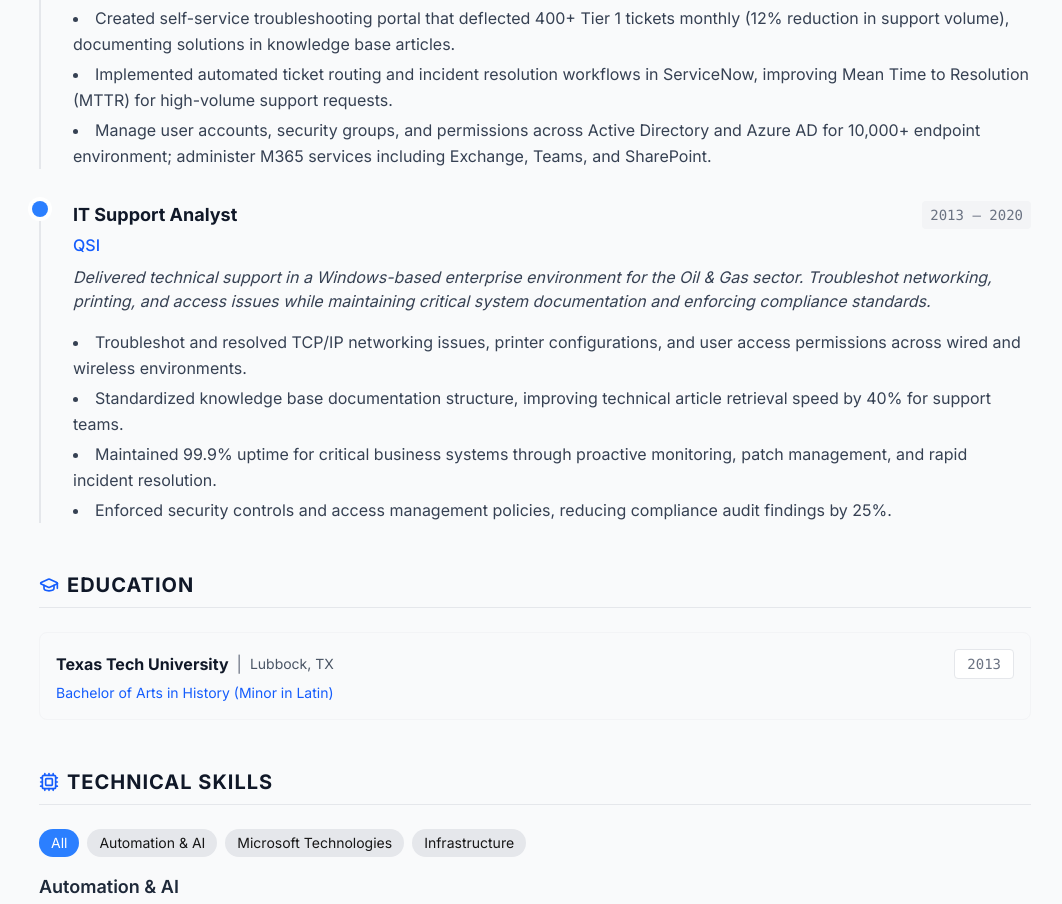
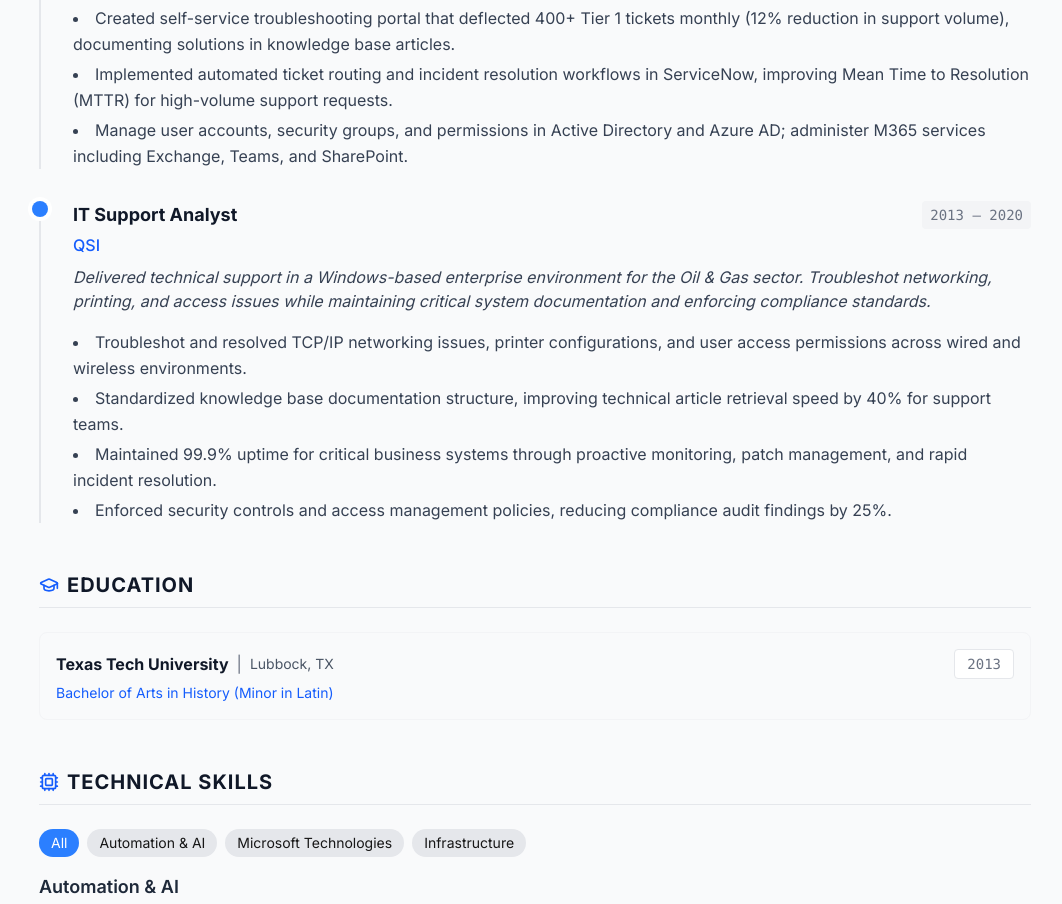
Before and after one commit to appledonkey/jhho_resume, a Next.js app: page / in a window 1280 px wide. Shown: the part 903-1807 px from the top of the page, without its empty margins (105-1167 px from the left). Built offline with nearby package versions, Linux system fonts and the light colour scheme.

Commit message:
fix: remove endpoint count from AD management bullet

```diff
--- a/src/data/resume-data.js
+++ b/src/data/resume-data.js
@@ -57,7 +57,7 @@ export const RESUME_DATA = {
         "Built Power Automate flows integrated with AI Builder to streamline ticket classification and document processing, cutting manual triage time significantly.",
         "Created self-service troubleshooting portal that deflected 400+ Tier 1 tickets monthly (12% reduction in support volume), documenting solutions in knowledge base articles.",
         "Implemented automated ticket routing and incident resolution workflows in ServiceNow, improving Mean Time to Resolution (MTTR) for high-volume support requests.",
-        "Manage user accounts, security groups, and permissions across Active Directory and Azure AD for 10,000+ endpoint environment; administer M365 services including Exchange, Teams, and SharePoint."
+        "Manage user accounts, security groups, and permissions in Active Directory and Azure AD; administer M365 services including Exchange, Teams, and SharePoint."
       ]
     },
     {
```
